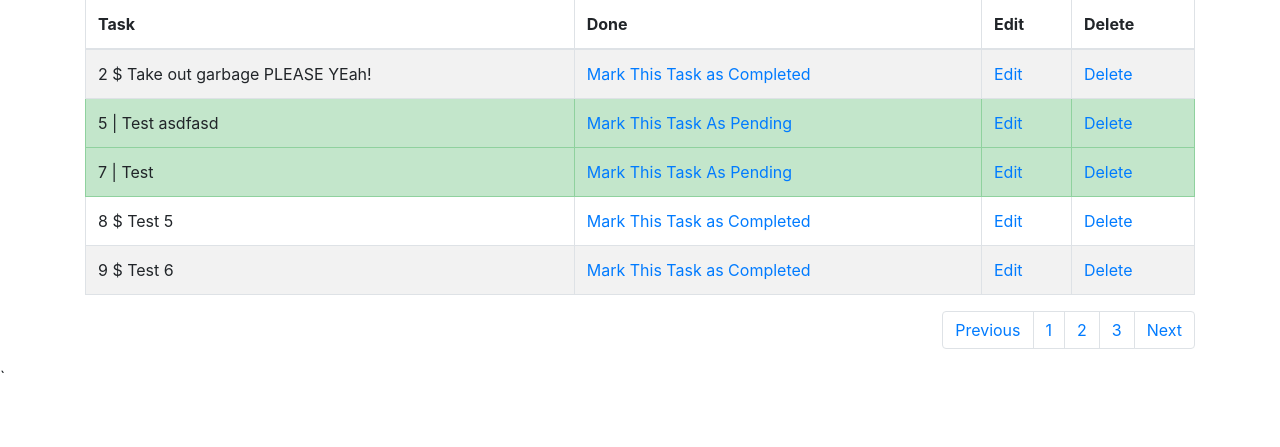
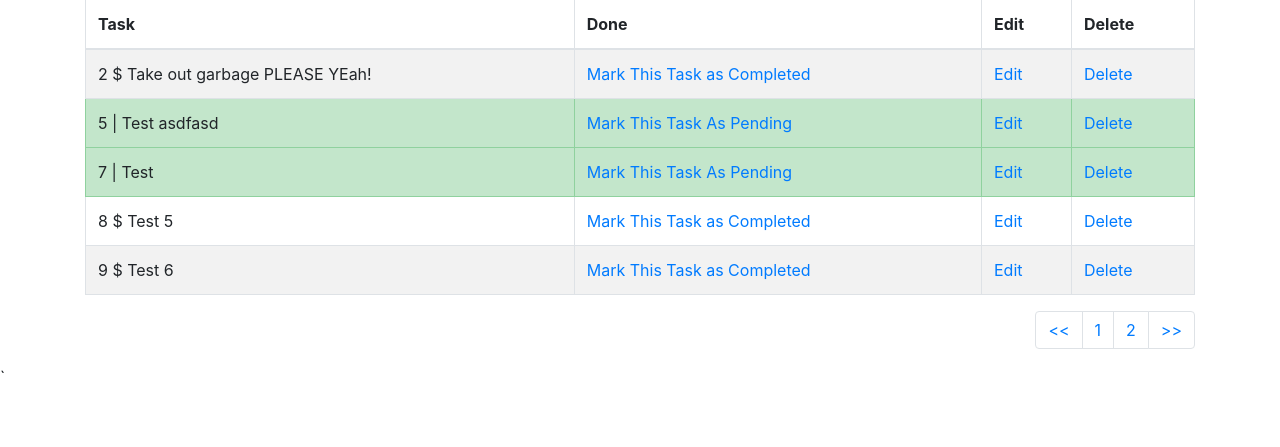
Before and after one commit to nelsonsWorld/taskmate, a Django app: page /task/ in a window 1280 px wide. Shown: the part 353-800 px from the top of the page. Run offline with Django 5.2, Linux system fonts and the light colour scheme; data comes from the database, SQL or seed files in the repository; both versions use the stored data as it was after the commit.

Commit message:
Pagination final

```diff
--- a/taskmate/todolist_app/templates/todolist.html
+++ b/taskmate/todolist_app/templates/todolist.html
@@ -66,13 +66,17 @@
     </table>
     <nav aria-label="Page navigation example">
       <ul class="pagination justify-content-end">
-        <li class="page-item"><a class="page-link" href="#">Previous</a></li>
-        <li class="page-item"><a class="page-link" href="#">1</a></li>
-        <li class="page-item"><a class="page-link" href="#">2</a></li>
-        <li class="page-item"><a class="page-link" href="#">3</a></li>
-        <li class="page-item">
-          <a class="page-link" href="#">Next</a>
-        </li>
+        <li class="page-item"><a class="page-link" href="?pg=1"><<</a></li>
+        {% if all_tasks.has_previous %}
+          <li class="page-item"><a class="page-link" href="?pg={{ all_tasks.previous_page_number }}">{{ all_tasks.previous_page_number }}</a></li>
+        {% endif %}
+         <li class="page-item"><a class="page-link" href="?pg={{ all_tasks.number}}">{{ all_tasks.number}}</a></li>
+
+        {% if all_tasks.has_next %}
+          <li class="page-item"><a class="page-link" href="?pg={{ all_tasks.next_page_number }}">{{ all_tasks.next_page_number }}</a></li>
+        {% endif %}
+        <li class="page-item"><a class="page-link" href="?pg={{ all_tasks.paginator.num_pages }}">>></a>
+      </li>
       </ul>
     </nav>
   </div>`
```
Also changed, not shown: taskmate/db.sqlite3.
